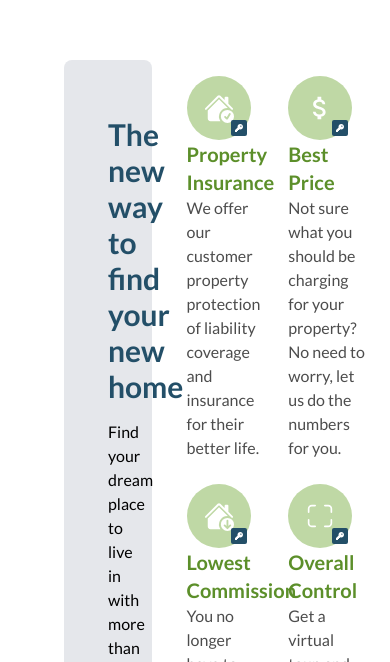
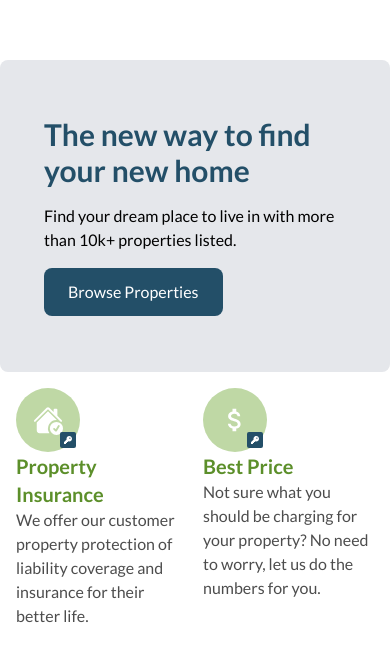
Before and after one commit to manzitresor/real-state-app-frontend, a React (Vite) app: page /home in a window 390 px wide. Shown: the part 942-1604 px from the top of the page. Built offline with nearby package versions, Linux system fonts and the light colour scheme.

Commit message:
refactor: add responsiveness of news section

```diff
--- a/src/pages/home/NewSection.tsx
+++ b/src/pages/home/NewSection.tsx
@@ -39,16 +39,16 @@ const propertiesData = [
 
 export default function NewSection() {
   return (
-    <section className="bg-white h-full grid grid-cols-12 pt-28 pb-6">
-      <div className="col-span-5 py-14 px-11 mx-16 space-y-4 bg-gray-200 rounded-lg">
+    <section className="bg-white h-full grid md:grid-cols-12 pt-28 pb-6">
+      <div className="md:col-span-5 py-14 px-11 md:mx-16 space-y-4 bg-gray-200 rounded-lg">
         <h1 className="text-secondary-blue-400 font-bold text-3xl">
           The new way to find your new home
         </h1>
         <p>Find your dream place to live in with more than 10k+ properties listed.</p>
         <Button styles={'secondary-blue-400'}>Browse Properties</Button>
       </div>
-      <div className="col-span-7">
-        <div className="grid grid-cols-2 gap-6 mx-6 my-4">
+      <div className="md:col-span-7">
+        <div className="grid grid-cols-2 gap-x-4 gap-y-12 md:gap-6 mx-4 md:mx-6 my-4">
           {propertiesData.map(data => (
             <Statistic
               key={data.id}
```
